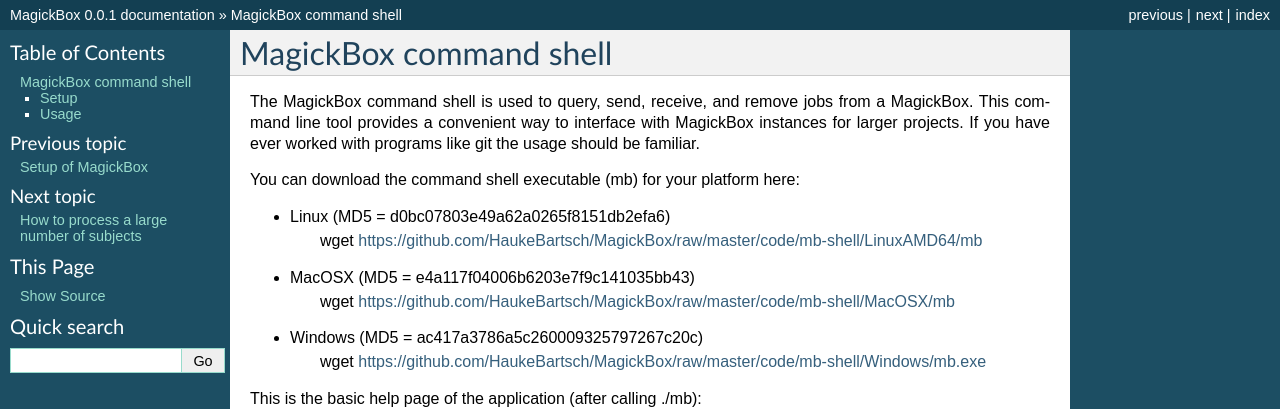
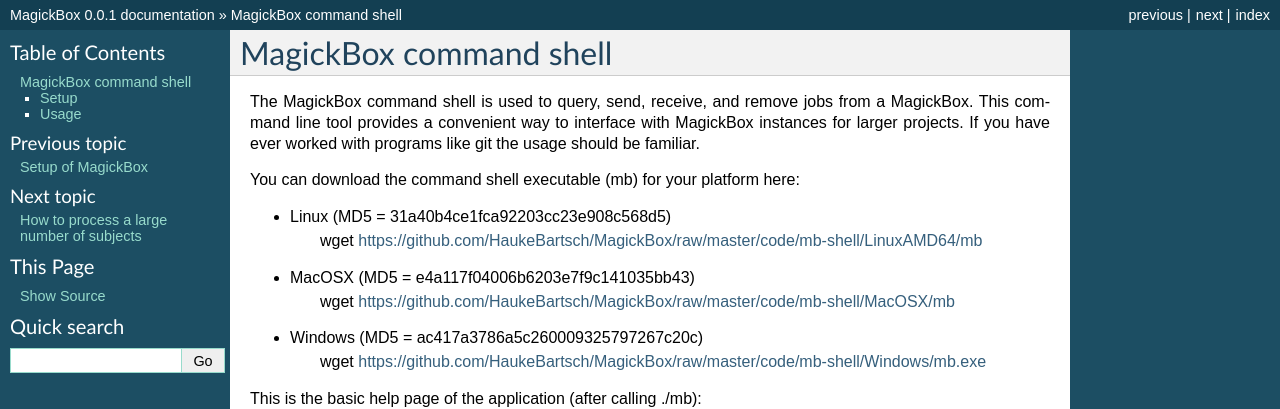
Before and after one commit to HaukeBartsch/MagickBox, a Sphinx documentation site: the page built from code/documentation/docs/source/Shell.rst, in a window 1280 px wide. Shown: the top 409 px of the page. Built offline with Sphinx 7.4.7, drawn with Linux system fonts in a browser that asks for light colours.

Commit message:
version 0.0.2 for Linux

```diff
--- a/code/documentation/docs/source/Shell.rst
+++ b/code/documentation/docs/source/Shell.rst
@@ -8,7 +8,7 @@
 
 You can download the command shell executable (mb) for your platform here:
 
-* Linux (MD5 = d0bc07803e49a62a0265f8151db2efa6)
+* Linux (MD5 = 31a40b4ce1fca92203cc23e908c568d5)
 	wget https://github.com/HaukeBartsch/MagickBox/raw/master/code/mb-shell/LinuxAMD64/mb
 
 * MacOSX (MD5 = e4a117f04006b6203e7f9c141035bb43)
```
